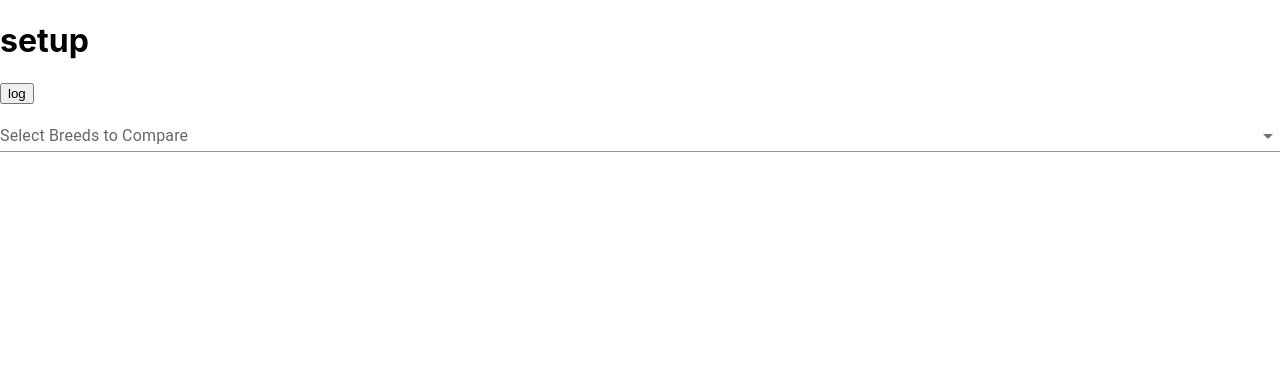
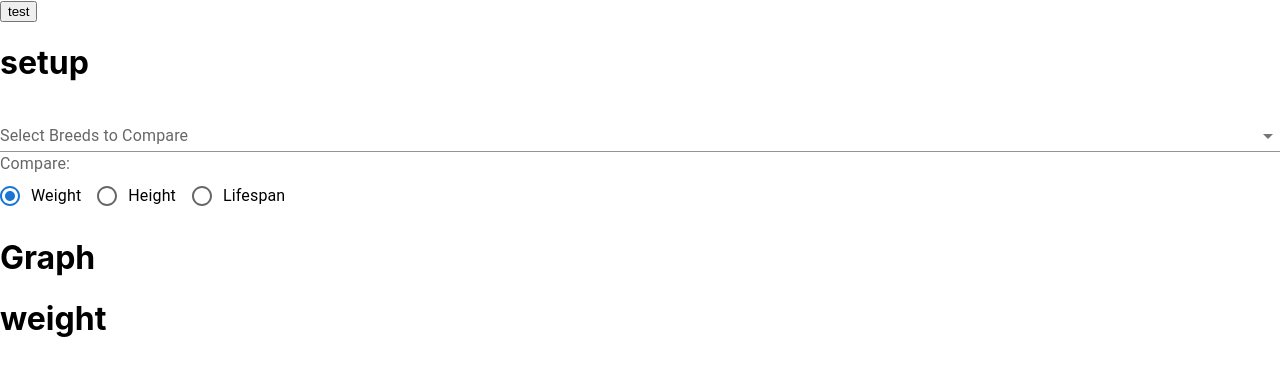
Before and after one commit to baubsy/dogs, a React (Create React App) app: page / in a window 1280 px wide. Shown: the top 376 px of the page. Built offline with nearby package versions, Linux system fonts and the light colour scheme; no server answers.

Commit message:
hooking up inputs

```diff
--- /dev/null
+++ b/src/components/Graph.tsx
@@ -0,0 +1,17 @@
+import React from "react";
+import IBreed from '../dogBreed';
+
+interface GraphProps {
+    compare: string;
+    breeds: IBreed[];
+}
+const Graph = (props: GraphProps) => {
+  return (
+    <div>
+        <h1>Graph</h1>
+        <h1>{props.compare}</h1>
+    </div>
+  )
+}
+
+export default Graph;
--- a/src/components/Main.tsx
+++ b/src/components/Main.tsx
@@ -1,49 +1,23 @@
-import React, { useEffect, useState } from 'react';
-import dogsAPI from '../dogsAPI';
-import { Autocomplete, TextField } from '@mui/material';
-
-interface IBreed {
-  name: string;
-}
+import React, {useState} from "react";
+import Selection from "./Selection";
+import IBreed from "../dogBreed";
+import Graph from "./Graph";
 
 const Main = () => {
-    const [breeds, setBreeds] = useState<IBreed[]>([]);
     const [selectedBreeds, setSelectedBreeds] = useState<IBreed[]>([]);
+    const [compare, setCompare] = useState("weight");
 
-    useEffect(() => {
-      getBreeds();
-
-    }, [])
-    const getBreeds = async () => {
-      const response = await dogsAPI.get('/breeds');
-
-      setBreeds(response.data);
-      console.log(response.data);
+    const logbreeds  = () => {
+      console.log(selectedBreeds);
+      console.log(compare);
     }
-
-    const logBreeds = () => {
-      console.log(selectedBreeds);
-    }
-  return (
-    <div>
-      <h1>setup</h1>
-      <button onClick={logBreeds}>log</button>
-      <Autocomplete
-        multiple
-        id="breeds"
-        options={breeds}
-        getOptionLabel={(option => option.name)}
-        onChange = {(event, value) => setSelectedBreeds(value)}
-        renderInput={(params) => (
-          <TextField
-            {...params}
-            variant="standard"
-            label="Select Breeds to Compare"
-          />
-        )}
-      />
-    </div>
-  )
+    return (
+        <div>
+            <button onClick={logbreeds}>test</button>
+            <Selection setSelectedBreeds={setSelectedBreeds} compare={compare} setCompare={setCompare}/>
+            <Graph compare={compare} breeds={selectedBreeds}/>
+        </div>
+    )
 };
 
 export default Main;
--- /dev/null
+++ b/src/components/Selection.tsx
@@ -0,0 +1,62 @@
+import React, { useEffect, useState } from 'react';
+import dogsAPI from '../dogsAPI';
+import { Autocomplete, TextField, FormControl, FormControlLabel, FormLabel, Radio, RadioGroup } from '@mui/material';
+import IBreed from '../dogBreed';
+
+interface SelectionProps {
+  setSelectedBreeds: Function;
+  setCompare: Function;
+  compare: string;
+}
+const Selection = (props: SelectionProps) => {
+    const [breeds, setBreeds] = useState<IBreed[]>([]);
+
+
+    useEffect(() => {
+      getBreeds();
+
+    }, [])
+    const getBreeds = async () => {
+      const response = await dogsAPI.get('/breeds');
+
+      setBreeds(response.data);
+      console.log(response.data);
+    }
+
+  return (
+    <div>
+      <h1>setup</h1>
+      <Autocomplete
+        multiple
+        id="breeds"
+        options={breeds}
+        getOptionLabel={(option => option.name)}
+        onChange = {(event, value) => props.setSelectedBreeds(value)}
+        renderInput={(params) => (
+          <TextField
+            {...params}
+            variant="standard"
+            label="Select Breeds to Compare"
+          />
+        )}
+      />
+      <FormControl>
+        <FormLabel id="comp-radio-buttons-label">Compare: </FormLabel>
+        <RadioGroup
+          row
+          aria-labelledby='comp-radio-buttons-label'
+          value={props.compare}
+          onChange={(event, value) => props.setCompare(value)}
+          name="comp-radio-buttons"
+        >
+          <FormControlLabel value="weight" control={<Radio/>} label="Weight"/>
+          <FormControlLabel value="height" control={<Radio/>} label="Height"/>
+          <FormControlLabel value="lifespan" control={<Radio/>} label="Lifespan"/>
+
+        </RadioGroup>
+      </FormControl>
+    </div>
+  )
+};
+
+export default Selection;
--- /dev/null
+++ b/src/dogBreed.tsx
@@ -0,0 +1,5 @@
+interface IBreed {
+    name: string;
+  }
+
+export default IBreed;
```
